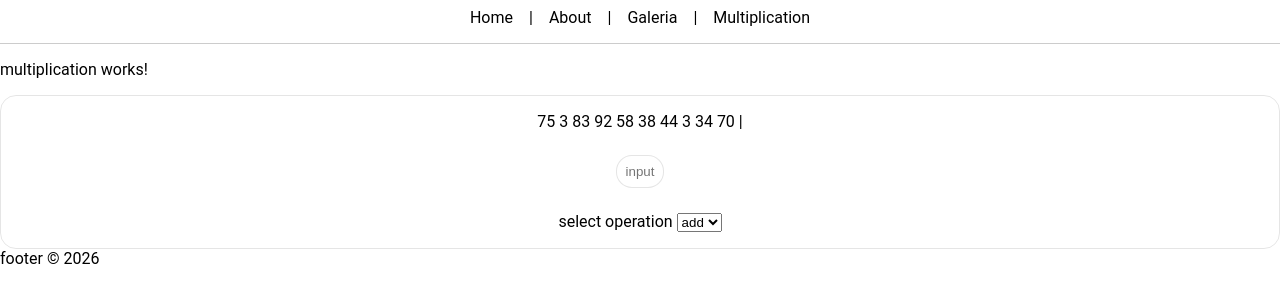
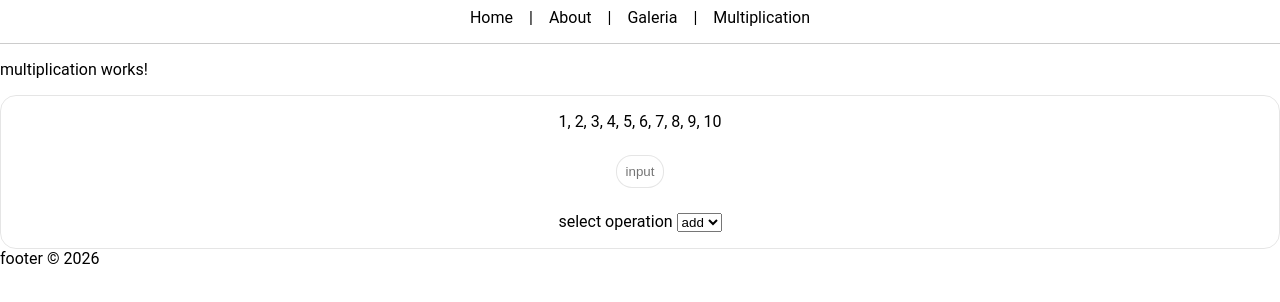
Before and after one commit to User001259/Calculation_Project, an Angular app: page /multiplication in a window 1280 px wide. Shown: the top 302 px of the page. Built offline with nearby package versions, Linux system fonts and the light colour scheme.

Commit message:
New Changes...

```diff
--- a/src/app/pages/multiplication/multiplication.css
+++ b/src/app/pages/multiplication/multiplication.css
@@ -10,8 +10,24 @@
     border: solid 1px rgba(0, 0, 0, 0.1);
 }
 
+
+/* .content article {
+    overflow-y: auto;
+    max-height: 200px;
+    padding: 1rem;
+    border: solid 1px rgba(0, 0, 0, 0.1);
+} */
+
 li {
-    display: inline ;
+    display: inline-block;
+    padding: 0.5rem;
+    line-height: 1.6rem;
+    letter-spacing: 2px;
+    margin: 0.5rem;
+    text-align: center;
+    width: 12rem;
+    border-radius: 1rem;
+    border: solid 1px rgba(0, 98, 255, 0.808);
 }
 
 input {
--- a/src/app/pages/multiplication/multiplication.html
+++ b/src/app/pages/multiplication/multiplication.html
@@ -3,13 +3,16 @@
 
 
 <div class="content">
-  <ul aria-label="list">
-    <li *ngFor="let item of data; let i = index ">
-      {{ item }}
-      <!-- @if (i < data.length - 1) {
-      } -->
-    </li>|
-</ul>
+  <article aria-label="article" >
+    <ul aria-label="list">
+      {{[1,2,3,4,5,6,7,8,9,10].join(', ')}}
+      <li *ngFor="let i of d;">
+        @for (item of d; track $index) {
+          {{i}} * {{item}} = {{i * item}}, <br>
+        }
+      </li>
+    </ul>
+  </article>
 
 <input type="text" aria-label="input" placeholder="input" #input>
 
--- a/src/app/pages/multiplication/multiplication.ts
+++ b/src/app/pages/multiplication/multiplication.ts
@@ -12,10 +12,11 @@
 
 export class Multiplication {
   data: number[] = [];
+
   constructor() {
     const d = this.data;
-    for (let i = 0; i < 10; i += 1) {
-      d.push(Math.floor(Math.random() * 100));
+    for (let i = 1; i < 11; i += 1) {
+      d.push(i)
     }
   }
 }
```
